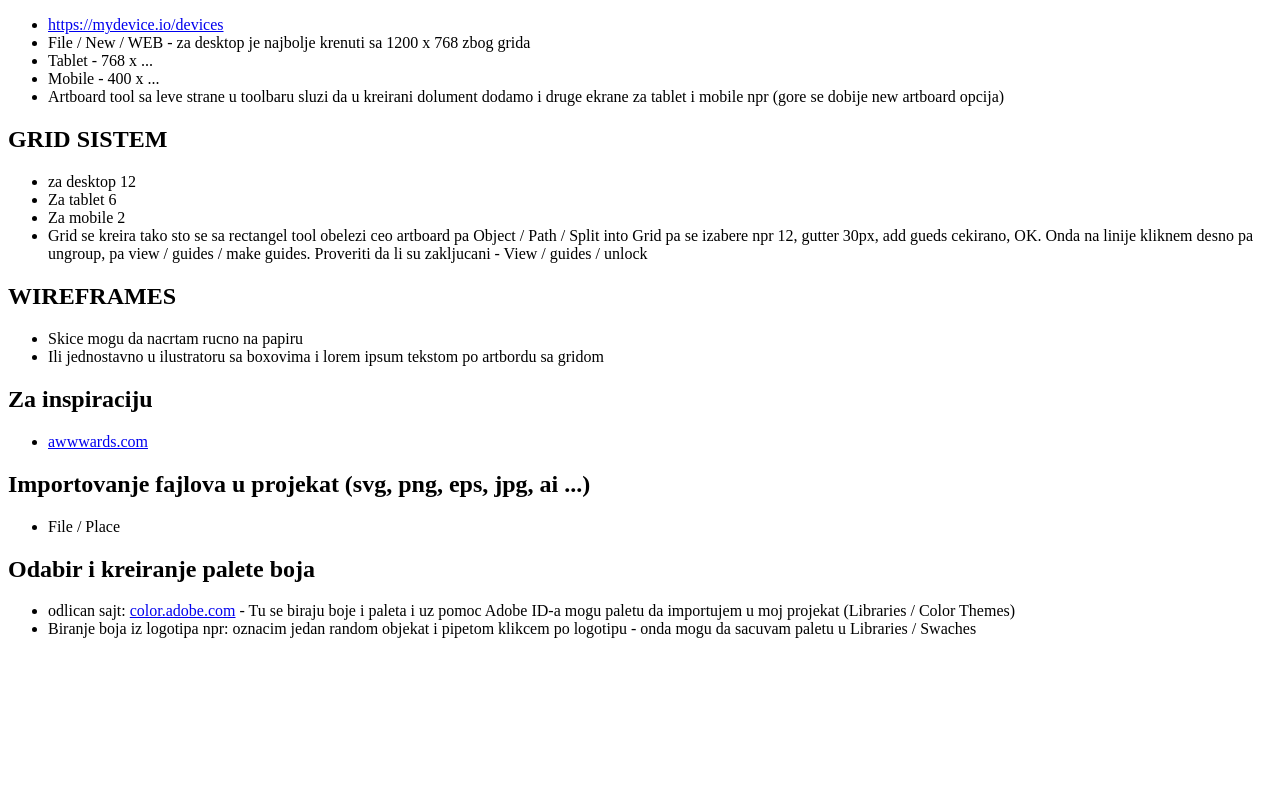
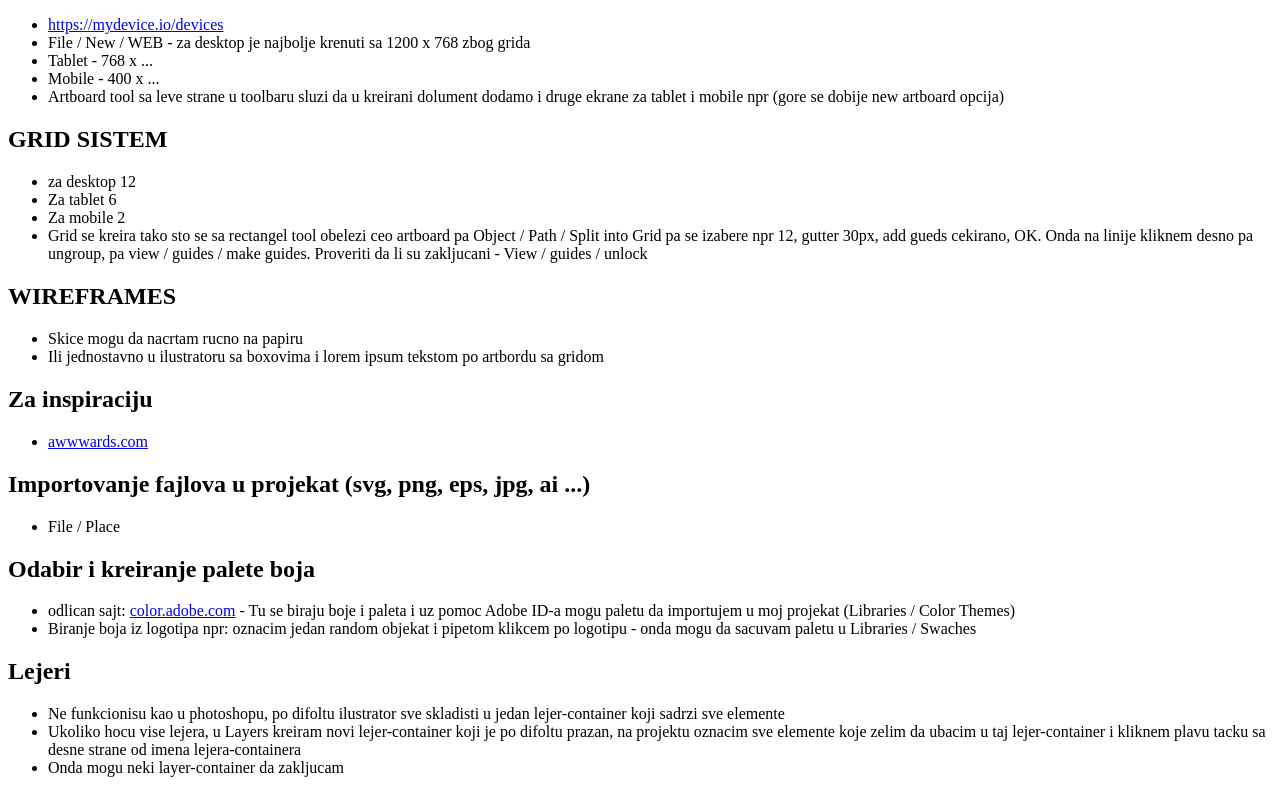
Before and after one commit to miloszekovic/web-ui-dizajn-u-ilustratoru, a plain HTML site: page index.html in a window 1280 px wide. Shown: the part 334-1127 px from the top of the page. Before the commit the page ends 988 px from the top, so only its background shows below. Drawn offline with Linux system fonts and the light colour scheme.

Commit message:
Update index.html

```diff
--- a/index.html
+++ b/index.html
@@ -62,5 +62,12 @@
         <li>Biranje boja iz logotipa npr: oznacim jedan random objekat i pipetom klikcem po logotipu - onda mogu da sacuvam paletu u Libraries / Swaches</li>
     </ul>
 
+    <h2>Lejeri</h2>
+    <ul>
+        <li>Ne funkcionisu kao u photoshopu, po difoltu ilustrator sve skladisti u jedan lejer-container koji sadrzi sve elemente</li>
+        <li>Ukoliko hocu vise lejera, u Layers kreiram novi lejer-container koji je po difoltu prazan, na projektu oznacim sve elemente koje zelim da ubacim u taj lejer-container i kliknem plavu tacku sa desne strane od imena lejera-containera</li>
+        <li>Onda mogu neki layer-container da zakljucam</li>
+    </ul>
+
 </body>
 </html>
```
